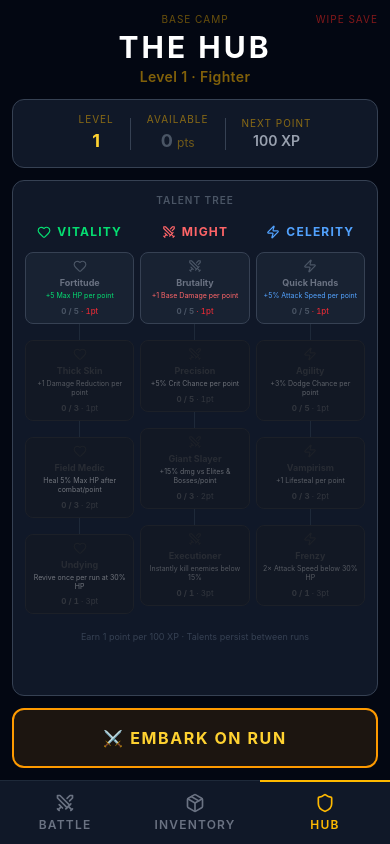
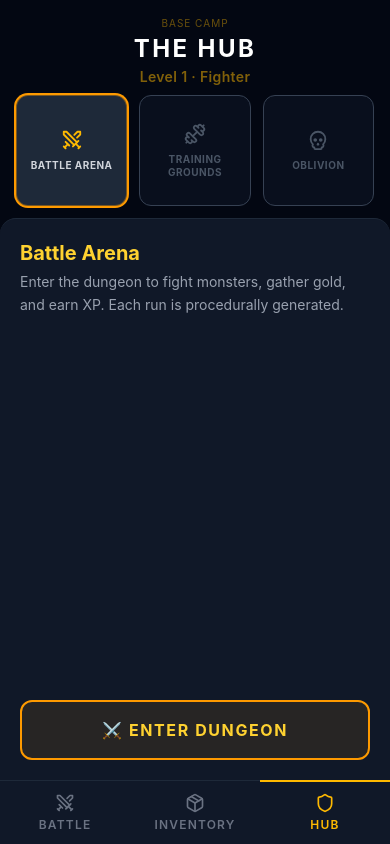
Before and after one commit to jacobgamby09/game1.0, a React (Vite) app: page / in a window 390 px wide. Built offline with nearby package versions, Linux system fonts and the light colour scheme.

Commit message:
Hub changes

```diff
--- a/src/components/HubView.tsx
+++ b/src/components/HubView.tsx
@@ -1,4 +1,5 @@
-import { Heart, Swords, Zap } from 'lucide-react'
+import { useState } from 'react'
+import { Heart, Swords, Zap, Dumbbell, Skull } from 'lucide-react'
 import {
   useGameStore,
   TALENT_TREE,
@@ -7,6 +8,31 @@ import {
   type TalentNode,
   type TalentBranch,
 } from '../stores/useGameStore'
+
+// ─── Feature definitions ──────────────────────────────────────────────────────
+
+type Feature = 'arena' | 'talents' | 'reset'
+
+const FEATURES: Record<Feature, { title: string; Icon: React.ElementType; desc: string; color: string }> = {
+  arena: {
+    title: 'Battle Arena',
+    Icon: Swords,
+    desc: 'Enter the dungeon to fight monsters, gather gold, and earn XP. Each run is procedurally generated.',
+    color: 'text-amber-400',
+  },
+  talents: {
+    title: 'Training Grounds',
+    Icon: Dumbbell,
+    desc: 'Spend your hard-earned XP to unlock permanent passive upgrades that persist between runs.',
+    color: 'text-blue-400',
+  },
+  reset: {
+    title: 'Oblivion',
+    Icon: Skull,
+    desc: 'Hard reset all progress, permanently deleting your save data including all XP and talents.',
+    color: 'text-red-400',
+  },
+}
 
 // ─── Branch metadata ──────────────────────────────────────────────────────────
 
@@ -33,78 +59,65 @@ const STAT_COLOR: Record<string, string> = {
   frenzy:               'text-orange-400',
 }
 
-// ─── TalentCard ───────────────────────────────────────────────────────────────
+// ─── CompactTalentNode ────────────────────────────────────────────────────────
 
-interface TalentCardProps {
+interface CompactTalentNodeProps {
   node: TalentNode
   currentRank: number
   availablePoints: number
   prereqMet: boolean
-  onUpgrade: () => void
+  isSelected: boolean
+  onSelect: (id: string) => void
 }
 
-function TalentCard({ node, currentRank, availablePoints, prereqMet, onUpgrade }: TalentCardProps) {
-  const isMaxRank    = currentRank >= node.maxRank
-  const canAfford    = availablePoints >= node.costPerRank
-  const canUpgrade   = !isMaxRank && prereqMet && canAfford
-  const meta         = BRANCH_META[node.branch]
+function CompactTalentNode({ node, currentRank, availablePoints, prereqMet, isSelected, onSelect }: CompactTalentNodeProps) {
+  const isMaxRank  = currentRank >= node.maxRank
+  const canAfford  = availablePoints >= node.costPerRank
+  const meta       = BRANCH_META[node.branch]
+  const NodeIcon   = node.icon
 
-  // Visual state
   let borderClass = 'border-gray-800'
   let bgClass     = 'bg-gray-900'
-  let nameClass   = 'text-gray-600'
   let iconColor   = meta.dimColor
+  let nameColor   = 'text-gray-700'
 
   if (isMaxRank) {
     borderClass = 'border-amber-500/50'
     bgClass     = 'bg-amber-500/10'
-    nameClass   = 'text-amber-300'
     iconColor   = 'text-amber-400'
+    nameColor   = 'text-amber-300/70'
   } else if (!prereqMet) {
     borderClass = 'border-gray-800'
     bgClass     = 'bg-gray-900/50'
-    nameClass   = 'text-gray-700'
-    iconColor   = 'text-gray-800'
-  } else if (canUpgrade) {
-    borderClass = `border-gray-600 hover:${meta.color.replace('text-', 'border-')}`
-    bgClass     = 'bg-gray-800 hover:bg-gray-750'
-    nameClass   = 'text-gray-300'
+    iconColor   = 'text-gray-600'
+    nameColor   = 'text-gray-500'
+  } else if (canAfford) {
+    borderClass = 'border-gray-600'
+    bgClass     = 'bg-gray-800'
     iconColor   = meta.color
+    nameColor   = 'text-gray-300'
   } else {
-    // prereq met but can't afford
     borderClass = 'border-gray-700'
     bgClass     = 'bg-gray-800/60'
-    nameClass   = 'text-gray-500'
     iconColor   = 'text-gray-600'
+    nameColor   = 'text-gray-600'
   }
-
-  const Icon = BRANCH_META[node.branch].Icon
 
   return (
     <button
-      onClick={canUpgrade ? onUpgrade : undefined}
-      disabled={!canUpgrade}
-      title={node.description}
-      className={`w-full rounded-lg border p-1.5 sm:p-2.5 flex flex-col items-center gap-1 sm:gap-1.5 transition-all duration-150
-        ${borderClass} ${bgClass} ${canUpgrade ? 'cursor-pointer' : 'cursor-default'} ${!prereqMet ? 'opacity-50 grayscale' : ''}`}
+      onClick={() => onSelect(node.id)}
+      className={`w-full aspect-square rounded-lg border flex flex-col items-center justify-between py-3 px-1 transition-all duration-150 cursor-pointer
+        ${borderClass} ${bgClass}
+        ${!prereqMet ? 'opacity-65' : 'hover:brightness-110'}
+        ${isSelected ? 'ring-2 ring-white/30' : ''}`}
     >
-      <Icon size={14} className={iconColor} />
-      <p className={`text-[9px] sm:text-[11px] font-bold text-center leading-tight ${nameClass}`}>{node.name}</p>
-      <p className={`text-[7px] sm:text-[8px] text-center leading-tight ${
-        isMaxRank ? 'text-amber-400/70' : (STAT_COLOR[node.effect.stat] ?? 'text-gray-500')
-      }`}>
-        {node.description}
+      <NodeIcon size={32} className={iconColor} />
+      <p className={`text-[11px] font-bold text-center leading-tight w-full truncate px-0.5 ${nameColor}`}>
+        {node.name}
       </p>
-
-      {/* Point investment */}
-      <div className={`text-[8px] sm:text-[9px] font-bold tabular-nums ${
-        isMaxRank ? 'text-amber-400' : canUpgrade ? meta.color : 'text-gray-600'
-      }`}>
-        {currentRank} / {node.maxRank}
-        {!isMaxRank && (
-          <span className={`font-normal ${prereqMet && !canAfford ? 'text-red-500' : 'text-gray-600'}`}> · {node.costPerRank}pt</span>
-        )}
-      </div>
+      <span className={`text-[10px] tabular-nums font-bold ${isMaxRank ? 'text-amber-400' : 'text-gray-600'}`}>
+        {currentRank}/{node.maxRank}
+      </span>
     </button>
   )
 }
@@ -115,38 +128,35 @@ interface BranchColumnProps {
   branch: TalentBranch
   talents: Record<string, number>
   availablePoints: number
-  upgradeTalent: (id: string) => void
+  selectedNodeId: string | null
+  onSelect: (id: string) => void
 }
 
-function BranchColumn({ branch, talents, availablePoints, upgradeTalent }: BranchColumnProps) {
+function BranchColumn({ branch, talents, availablePoints, selectedNodeId, onSelect }: BranchColumnProps) {
   const nodes = TALENT_TREE.filter(n => n.branch === branch).sort((a, b) => a.tier - b.tier)
   const meta  = BRANCH_META[branch]
   const Icon  = meta.Icon
 
   return (
     <div className="flex flex-col items-stretch gap-0">
-      {/* Branch header */}
-      <div className={`flex items-center justify-center gap-1.5 mb-3 ${meta.color}`}>
-        <Icon size={14} />
-        <span className="text-xs font-bold uppercase tracking-widest">{meta.label}</span>
+      <div className={`flex items-center justify-center gap-1.5 mb-2 ${meta.color}`}>
+        <Icon size={12} />
+        <span className="text-[10px] font-bold uppercase tracking-widest">{meta.label}</span>
       </div>
-
       {nodes.map((node, i) => {
         const prereqNode = TALENT_TREE.find(n => n.branch === branch && n.tier === node.tier - 1)
         const prereqMet  = !prereqNode || (talents[prereqNode.id] ?? 0) >= prereqNode.maxRank
-
         return (
           <div key={node.id} className="flex flex-col items-center">
-            <TalentCard
+            <CompactTalentNode
               node={node}
               currentRank={talents[node.id] ?? 0}
               availablePoints={availablePoints}
               prereqMet={prereqMet}
-              onUpgrade={() => upgradeTalent(node.id)}
+              isSelected={selectedNodeId === node.id}
+              onSelect={onSelect}
             />
-            {i < nodes.length - 1 && (
-              <div className="w-px h-4 bg-gray-800" />
-            )}
+            {i < nodes.length - 1 && <div className="w-px h-3 bg-gray-800" />}
           </div>
         )
       })}
@@ -159,31 +169,71 @@ function BranchColumn({ branch, talents, availablePoints, upgradeTalent }: Branc
 export default function HubView() {
   const { totalXp, talents, upgradeTalent, generateMap, hardResetGame } = useGameStore()
   const availablePoints = computeAvailablePoints(totalXp, talents)
-  const playerLevel = computePlayerLevel(totalXp)
+  const playerLevel     = computePlayerLevel(totalXp)
+
+  const [selectedFeature, setSelectedFeature] = useState<Feature>('arena')
+  const [selectedNodeId,  setSelectedNodeId]  = useState<string | null>(null)
 
   return (
-    <div className="flex flex-col h-full gap-3 sm:gap-4 p-3 sm:p-5 max-w-lg mx-auto w-full">
+    <div className="flex flex-col h-full max-w-lg mx-auto w-full">
 
       {/* Header */}
-      <div className="relative text-center shrink-0">
+      <div className="text-center shrink-0 pt-4 pb-2 px-4">
         <p className="text-[10px] text-amber-400/40 uppercase tracking-widest mb-0.5">Base Camp</p>
-        <h1 className="text-3xl font-bold tracking-widest uppercase text-white">The HUB</h1>
+        <h1 className="text-2xl font-bold tracking-widest uppercase text-white">The HUB</h1>
         <p className="text-sm text-amber-400/50 font-semibold tracking-wide mt-0.5">Level {playerLevel} · Fighter</p>
+      </div>
+
+      {/* Tile grid */}
+      <div className="grid grid-cols-3 gap-3 px-4 pb-3 shrink-0">
+        {(Object.entries(FEATURES) as [Feature, typeof FEATURES[Feature]][]).map(([key, feat]) => {
+          const isSelected = selectedFeature === key
+          return (
             <button
-          onClick={() => {
-            if (window.confirm('WARNING: This will permanently delete your save file, including all XP and Talents. Are you sure?')) {
-              hardResetGame()
-            }
-          }}
-          title="Wipe Save (Hard Reset)"
-          className="absolute top-0 right-0 text-[10px] text-red-900 hover:text-red-500 uppercase tracking-widest transition-colors"
+              key={key}
+              onClick={() => setSelectedFeature(key)}
+              className={`aspect-square rounded-xl border flex flex-col items-center justify-center gap-2 cursor-pointer transition-all duration-150
+                ${isSelected
+                  ? 'ring-2 ring-amber-500 border-amber-500/40 bg-gray-800'
+                  : 'border-gray-700 bg-gray-900/50 hover:bg-gray-800/60 hover:border-gray-600'
+                }`}
             >
-          Wipe Save
+              <feat.Icon size={22} className={isSelected ? feat.color : 'text-gray-600'} />
+              <span className={`text-[10px] font-bold uppercase tracking-wider text-center leading-tight px-1
+                ${isSelected ? 'text-gray-300' : 'text-gray-600'}`}>
+                {feat.title}
+              </span>
+            </button>
+          )
+        })}
+      </div>
+
+      {/* Info panel */}
+      <div className="flex-1 min-h-0 overflow-y-auto bg-gray-900 border-t border-gray-800 rounded-t-2xl px-5 py-5 flex flex-col">
+
+        {/* ── Arena ── */}
+        {selectedFeature === 'arena' && (
+          <div className="flex flex-col gap-4 flex-1">
+            <div>
+              <p className="text-xl font-bold text-amber-300">Battle Arena</p>
+              <p className="text-sm text-gray-400 mt-1 leading-relaxed">{FEATURES.arena.desc}</p>
+            </div>
+            <button
+              onClick={generateMap}
+              className="mt-auto w-full py-4 rounded-xl border-2 border-amber-500 bg-amber-500/10
+                         text-amber-300 text-base font-bold uppercase tracking-widest
+                         hover:bg-amber-500/20 active:bg-amber-500/30 transition-colors"
+            >
+              ⚔ Enter Dungeon
             </button>
           </div>
+        )}
 
-      {/* XP + Points bar */}
-      <div className="w-full shrink-0 bg-gray-900 border border-gray-700 rounded-xl px-4 sm:px-5 py-3 flex items-center justify-center gap-4 sm:gap-5">
+        {/* ── Talents ── */}
+        {selectedFeature === 'talents' && (
+          <div className="flex flex-col gap-3 flex-1">
+            {/* XP / points bar */}
+            <div className="w-full bg-gray-800 border border-gray-700 rounded-xl px-4 py-3 flex items-center justify-center gap-4 sm:gap-5 shrink-0">
               <div className="text-center">
                 <p className="text-[10px] text-amber-400/50 uppercase tracking-widest">Level</p>
                 <p className="text-amber-300 text-lg font-bold">{playerLevel}</p>
@@ -198,43 +248,112 @@ export default function HubView() {
               <div className="w-px h-8 bg-gray-700" />
               <div className="text-center">
                 <p className="text-[10px] text-amber-400/50 uppercase tracking-widest">Next Point</p>
-          <p className="text-gray-400 text-sm font-semibold">
-            {100 - (totalXp % 100)} XP
-          </p>
+                <p className="text-gray-400 text-sm font-semibold">{100 - (totalXp % 100)} XP</p>
               </div>
             </div>
 
-      {/* 3-column talent tree */}
-      <div className="flex-1 min-h-0 overflow-y-auto w-full bg-gray-900 border border-gray-700 rounded-xl p-3 sm:p-4">
-        <p className="text-[10px] text-gray-600 font-semibold uppercase tracking-widest text-center mb-4">
-          Talent Tree
-        </p>
-        <div className="grid grid-cols-3 gap-1.5 sm:gap-3">
+            {/* Compact 3-column tree */}
+            <div className="grid grid-cols-3 gap-2">
               {(['vitality', 'might', 'celerity'] as TalentBranch[]).map(branch => (
                 <BranchColumn
                   key={branch}
                   branch={branch}
                   talents={talents}
                   availablePoints={availablePoints}
-              upgradeTalent={upgradeTalent}
+                  selectedNodeId={selectedNodeId}
+                  onSelect={setSelectedNodeId}
                 />
               ))}
             </div>
-        <p className="text-[9px] text-gray-700 text-center mt-4">
+
+            {/* Inspect panel */}
+            {(() => {
+              const selectedNode = selectedNodeId ? TALENT_TREE.find(n => n.id === selectedNodeId) ?? null : null
+              if (!selectedNode) return (
+                <div className="rounded-xl border border-gray-800 bg-gray-800/40 p-4 flex items-center justify-center min-h-[80px]">
+                  <p className="text-[11px] text-gray-600">Select a talent to view details.</p>
+                </div>
+              )
+              const branch      = BRANCH_META[selectedNode.branch]
+              const NodeIcon    = selectedNode.icon
+              const currentRank = talents[selectedNode.id] ?? 0
+              const isMaxRank   = currentRank >= selectedNode.maxRank
+              const prereqNode  = TALENT_TREE.find(n => n.branch === selectedNode.branch && n.tier === selectedNode.tier - 1)
+              const prereqMet   = !prereqNode || (talents[prereqNode.id] ?? 0) >= prereqNode.maxRank
+              const canAfford   = availablePoints >= selectedNode.costPerRank
+              const canUpgrade  = !isMaxRank && prereqMet && canAfford
+              return (
+                <div className="rounded-xl border border-gray-700 bg-gray-800/60 p-4 flex flex-col gap-3">
+                  {/* Name row */}
+                  <div className="flex items-center gap-2">
+                    <NodeIcon size={16} className={branch.color} />
+                    <p className="text-sm font-bold text-gray-200">{selectedNode.name}</p>
+                    <span className={`ml-auto text-[10px] font-bold uppercase tracking-widest ${branch.color}`}>
+                      {branch.label}
+                    </span>
+                  </div>
+                  {/* Description */}
+                  <p className={`text-xs leading-relaxed ${STAT_COLOR[selectedNode.effect.stat] ?? 'text-gray-400'}`}>
+                    {selectedNode.description}
+                  </p>
+                  {/* Rank + cost row */}
+                  <div className="flex items-center justify-between text-[11px] text-gray-500">
+                    <span>Rank <span className="text-gray-300 font-bold">{currentRank} / {selectedNode.maxRank}</span></span>
+                    {isMaxRank
+                      ? <span className="text-amber-400 font-bold">MAX RANK</span>
+                      : <span>Cost: <span className={canAfford ? 'text-amber-300 font-bold' : 'text-red-500 font-bold'}>{selectedNode.costPerRank} pts</span></span>
+                    }
+                  </div>
+                  {/* Upgrade button */}
+                  {!isMaxRank && (
+                    <button
+                      onClick={() => upgradeTalent(selectedNode.id)}
+                      disabled={!canUpgrade}
+                      className={`w-full py-2 rounded-lg border text-xs font-bold uppercase tracking-wider transition-colors
+                        ${canUpgrade
+                          ? 'border-amber-500 bg-amber-500/10 text-amber-300 hover:bg-amber-500/20 cursor-pointer'
+                          : 'border-gray-700 bg-gray-800 text-gray-600 cursor-default'
+                        }`}
+                    >
+                      {!prereqMet ? 'Locked' : !canAfford ? 'Not Enough Points' : 'Upgrade'}
+                    </button>
+                  )}
+                </div>
+              )
+            })()}
+
+            <p className="text-[9px] text-gray-700 text-center mt-1">
               Earn 1 point per 100 XP · Talents persist between runs
             </p>
           </div>
+        )}
 
-      {/* Embark */}
+        {/* ── Reset ── */}
+        {selectedFeature === 'reset' && (
+          <div className="flex flex-col gap-4 flex-1">
+            <div>
+              <p className="text-xl font-bold text-red-400">Oblivion</p>
+              <p className="text-sm text-gray-400 mt-1 leading-relaxed">{FEATURES.reset.desc}</p>
+            </div>
+            <div className="text-xs text-red-900 border border-red-900/30 rounded-lg p-3 bg-red-900/10 leading-relaxed">
+              ⚠ This action is permanent and cannot be undone. All XP, talent points, and run history will be lost.
+            </div>
             <button
-        onClick={generateMap}
-        className="w-full shrink-0 py-4 rounded-xl border-2 border-amber-500 bg-amber-500/10
-                   text-amber-300 text-base font-bold uppercase tracking-widest
-                   hover:bg-amber-500/20 active:bg-amber-500/30 transition-colors"
+              onClick={() => {
+                if (window.confirm('WARNING: This will permanently delete your save file, including all XP and Talents. Are you sure?')) {
+                  hardResetGame()
+                }
+              }}
+              className="mt-auto w-full py-4 rounded-xl border-2 border-red-800 bg-red-900/10
+                         text-red-400 text-base font-bold uppercase tracking-widest
+                         hover:bg-red-900/20 active:bg-red-900/30 transition-colors"
             >
-        ⚔ Embark on Run
+              Wipe Save
             </button>
+          </div>
+        )}
 
+      </div>
     </div>
   )
 }
--- a/src/data/constants.ts
+++ b/src/data/constants.ts
@@ -1,4 +1,9 @@
 import type { Rarity, TalentNode } from '../types'
+import {
+  ShieldPlus, Shield, HeartPulse, Sparkles,
+  Axe, Crosshair, Swords, Skull,
+  Zap, Wind, Droplets, Flame,
+} from 'lucide-react'
 
 // ─── Rarity colours ───────────────────────────────────────────────────────────
 
@@ -13,22 +18,22 @@ export const RARITY_COLORS: Record<Rarity, { text: string; border: string; glow:
 
 export const TALENT_TREE: TalentNode[] = [
   // ── Vitality ──────────────────────────────────────────────────────────────
-  { id:'vit_1', branch:'vitality', tier:1, name:'Fortitude',    description:'+5 Max HP per point',               maxRank:5, costPerRank:1, effect:{type:'flat',    stat:'hp',                   valuePerRank:5    }},
-  { id:'vit_2', branch:'vitality', tier:2, name:'Thick Skin',   description:'+1 Damage Reduction per point',     maxRank:3, costPerRank:1, effect:{type:'flat',    stat:'damageReduction',       valuePerRank:1    }},
-  { id:'vit_3', branch:'vitality', tier:3, name:'Field Medic',  description:'Heal 5% Max HP after combat/point', maxRank:3, costPerRank:2, effect:{type:'flat',    stat:'postCombatHealPct',     valuePerRank:0.05 }},
-  { id:'vit_4', branch:'vitality', tier:4, name:'Undying',      description:'Revive once per run at 30% HP',     maxRank:1, costPerRank:3, effect:{type:'flat',    stat:'undying',               valuePerRank:1    }},
+  { id:'vit_1', branch:'vitality', tier:1, name:'Fortitude',    icon:ShieldPlus,  description:'+5 Max HP per point',               maxRank:5, costPerRank:1, effect:{type:'flat',    stat:'hp',                   valuePerRank:5    }},
+  { id:'vit_2', branch:'vitality', tier:2, name:'Thick Skin',   icon:Shield,      description:'+1 Damage Reduction per point',     maxRank:3, costPerRank:1, effect:{type:'flat',    stat:'damageReduction',       valuePerRank:1    }},
+  { id:'vit_3', branch:'vitality', tier:3, name:'Field Medic',  icon:HeartPulse,  description:'Heal 5% Max HP after combat/point', maxRank:3, costPerRank:2, effect:{type:'flat',    stat:'postCombatHealPct',     valuePerRank:0.05 }},
+  { id:'vit_4', branch:'vitality', tier:4, name:'Undying',      icon:Sparkles,    description:'Revive once per run at 30% HP',     maxRank:1, costPerRank:3, effect:{type:'flat',    stat:'undying',               valuePerRank:1    }},
 
   // ── Might ─────────────────────────────────────────────────────────────────
-  { id:'mgt_1', branch:'might',    tier:1, name:'Brutality',    description:'+1 Base Damage per point',          maxRank:5, costPerRank:1, effect:{type:'flat',    stat:'damage',                valuePerRank:1    }},
-  { id:'mgt_2', branch:'might',    tier:2, name:'Precision',    description:'+5% Crit Chance per point',         maxRank:5, costPerRank:1, effect:{type:'flat',    stat:'critChance',            valuePerRank:0.05 }},
-  { id:'mgt_3', branch:'might',    tier:3, name:'Giant Slayer', description:'+15% dmg vs Elites & Bosses/point', maxRank:3, costPerRank:2, effect:{type:'flat',    stat:'eliteBonusMultiplier',  valuePerRank:0.15 }},
-  { id:'mgt_4', branch:'might',    tier:4, name:'Executioner',  description:'Instantly kill enemies below 15%',  maxRank:1, costPerRank:3, effect:{type:'flat',    stat:'executionThreshold',    valuePerRank:0.15 }},
+  { id:'mgt_1', branch:'might',    tier:1, name:'Brutality',    icon:Axe,         description:'+1 Base Damage per point',          maxRank:5, costPerRank:1, effect:{type:'flat',    stat:'damage',                valuePerRank:1    }},
+  { id:'mgt_2', branch:'might',    tier:2, name:'Precision',    icon:Crosshair,   description:'+5% Crit Chance per point',         maxRank:5, costPerRank:1, effect:{type:'flat',    stat:'critChance',            valuePerRank:0.05 }},
+  { id:'mgt_3', branch:'might',    tier:3, name:'Giant Slayer', icon:Swords,      description:'+15% dmg vs Elites & Bosses/point', maxRank:3, costPerRank:2, effect:{type:'flat',    stat:'eliteBonusMultiplier',  valuePerRank:0.15 }},
+  { id:'mgt_4', branch:'might',    tier:4, name:'Executioner',  icon:Skull,       description:'Instantly kill enemies below 15%',  maxRank:1, costPerRank:3, effect:{type:'flat',    stat:'executionThreshold',    valuePerRank:0.15 }},
 
   // ── Celerity ──────────────────────────────────────────────────────────────
-  { id:'cel_1', branch:'celerity', tier:1, name:'Quick Hands',  description:'+5% Attack Speed per point',        maxRank:5, costPerRank:1, effect:{type:'percent', stat:'attackSpeed',           valuePerRank:0.05 }},
-  { id:'cel_2', branch:'celerity', tier:2, name:'Agility',      description:'+3% Dodge Chance per point',        maxRank:5, costPerRank:1, effect:{type:'flat',    stat:'dodgeChance',           valuePerRank:0.03 }},
-  { id:'cel_3', branch:'celerity', tier:3, name:'Vampirism',    description:'+1 Lifesteal per point',            maxRank:3, costPerRank:2, effect:{type:'flat',    stat:'lifesteal',             valuePerRank:1    }},
-  { id:'cel_4', branch:'celerity', tier:4, name:'Frenzy',       description:'2× Attack Speed below 30% HP',      maxRank:1, costPerRank:3, effect:{type:'flat',    stat:'frenzy',                valuePerRank:1    }},
+  { id:'cel_1', branch:'celerity', tier:1, name:'Quick Hands',  icon:Zap,         description:'+5% Attack Speed per point',        maxRank:5, costPerRank:1, effect:{type:'percent', stat:'attackSpeed',           valuePerRank:0.05 }},
+  { id:'cel_2', branch:'celerity', tier:2, name:'Agility',      icon:Wind,        description:'+3% Dodge Chance per point',        maxRank:5, costPerRank:1, effect:{type:'flat',    stat:'dodgeChance',           valuePerRank:0.03 }},
+  { id:'cel_3', branch:'celerity', tier:3, name:'Vampirism',    icon:Droplets,    description:'+1 Lifesteal per point',            maxRank:3, costPerRank:2, effect:{type:'flat',    stat:'lifesteal',             valuePerRank:1    }},
+  { id:'cel_4', branch:'celerity', tier:4, name:'Frenzy',       icon:Flame,       description:'2× Attack Speed below 30% HP',      maxRank:1, costPerRank:3, effect:{type:'flat',    stat:'frenzy',                valuePerRank:1    }},
 ]
 
 // ─── Potion limits ────────────────────────────────────────────────────────────
--- a/src/types/index.ts
+++ b/src/types/index.ts
@@ -16,6 +16,8 @@ export type Rarity = 'common' | 'uncommon' | 'rare' | 'epic'
 
 // ─── Talent System ────────────────────────────────────────────────────────────
 
+import type { LucideIcon } from 'lucide-react'
+
 export type TalentBranch = 'vitality' | 'might' | 'celerity'
 
 export interface TalentNode {
@@ -26,6 +28,7 @@ export interface TalentNode {
   costPerRank: number
   branch: TalentBranch
   tier: number              // 1 = top of branch; tier N requires tier N-1 rank >= 1
+  icon: LucideIcon
   effect: {
     type: 'flat' | 'percent'
     stat: 'hp' | 'damage' | 'attackSpeed' | 'damageReduction' | 'critChance' | 'dodgeChance'
```
Lines whose indentation alone changed are shown as unchanged.
